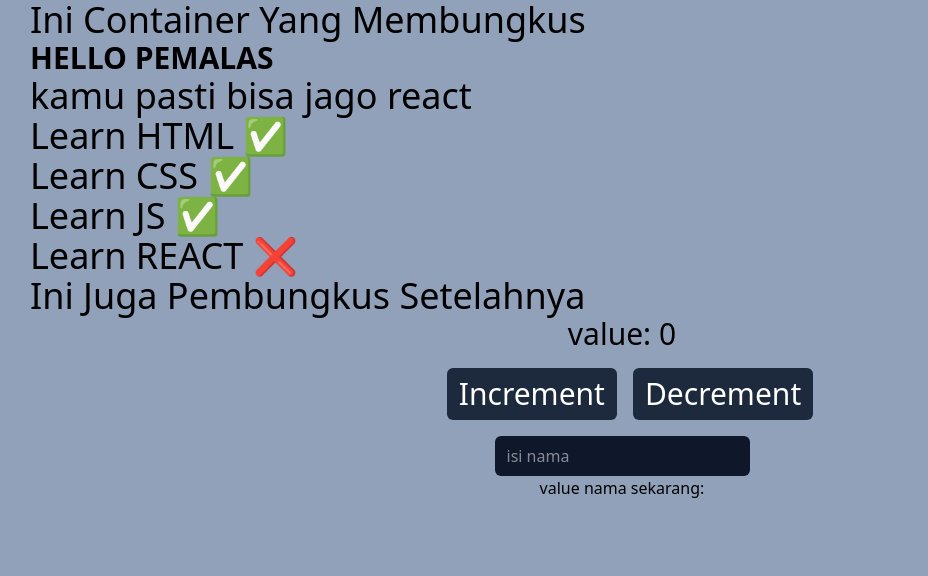
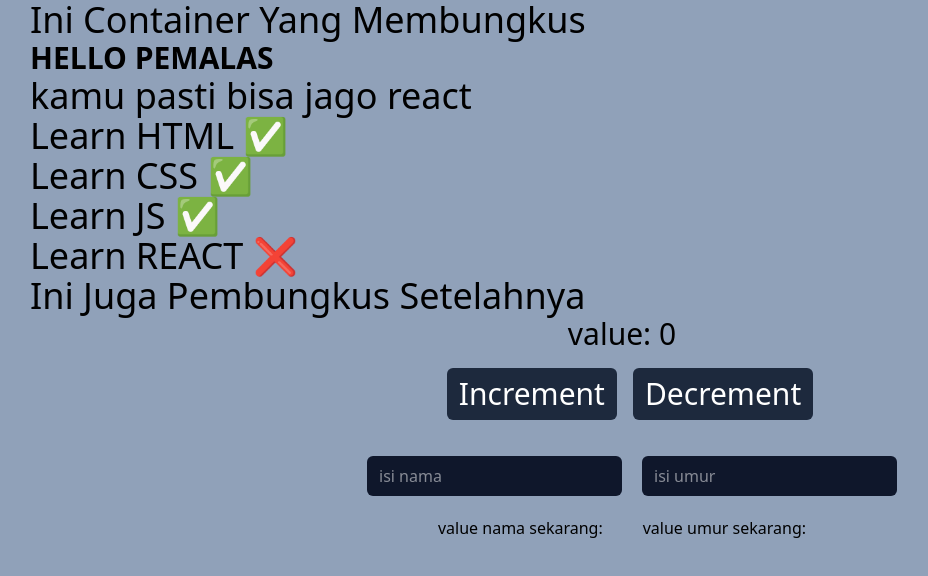
Before and after one commit to jasonenkristo123/React-Journey, a React (Vite) app in the folder react-learn/: page / in a window 1280 px wide. Shown: the top 576 px of the page, without its empty margins (66-994 px from the left). Built offline with nearby package versions, Linux system fonts and the light colour scheme.

Commit message:
useeffect

```diff
--- a/react-learn/src/Button.jsx
+++ b/react-learn/src/Button.jsx
@@ -1,8 +1,12 @@
 import './index.css';
-import { useState } from 'react';
+import { useEffect, useState } from 'react';
 
 export default function Button() {
     const [count, setCount] = useState(0);
+
+    useEffect(() => {
+        console.log(`jumlah di klik: ${count}`);
+    }, [count]);
 
     return (
         <div className='text-center text-3xl'>
--- a/react-learn/src/NamaWelek.jsx
+++ b/react-learn/src/NamaWelek.jsx
@@ -2,13 +2,18 @@ import './index.css';
 import { useState } from 'react';
 
 export default function NamaWelek() {
-    const [name, setName] = useState("");
+    const [form, setForm] = useState({ name: "", age: ""});
 
     return (
-        <div className='text-center'>
-            <input value={name} placeholder='isi nama' onChange={(name) => setName(name.target.value)}
+        <div className='text-center '>
+            <input value={form.name} placeholder='isi nama' onChange={(e) => setForm({...form, name: e.target.value})}
+            className='bg-slate-900 text-white px-3 py-2 rounded-md m-5'/>
+            <input value={form.age} placeholder='isi umur' onChange={(e) => setForm({...form, age: e.target.value})}
             className='bg-slate-900 text-white px-3 py-2 rounded-md '/>
-            <p>value nama sekarang: {name}</p>
+            <div className='flex justify-center gap-10 '>
+                <p>value nama sekarang: {form.name}</p>
+                <p>value umur sekarang: {form.age}</p>
+            </div>
         </div>
     )
 }
```
